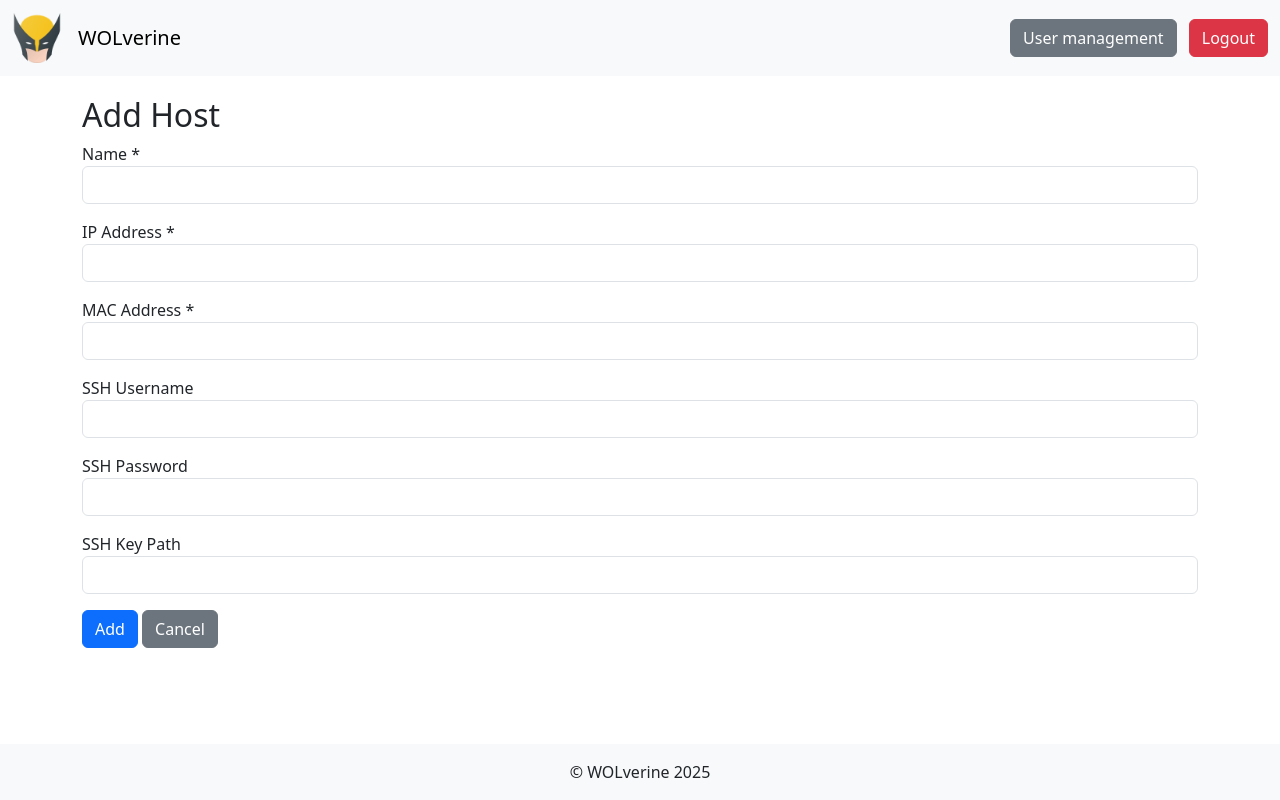
After one commit to Michdo93/WOLverine, a Flask app: page /hosts/create in a window 1280 px wide. The commit adds this page. Run offline with Flask 3, Linux system fonts and the light colour scheme; the visitor is signed in with stand-in values (Sample User, id 1); tables that the repository leaves empty hold one stand-in row (values such as "Sample post").

Commit message:
Added SQLite

```diff
--- a/app.py
+++ b/app.py
@@ -5,35 +5,40 @@ import bcrypt
 import hmac
 import time
 import secrets
-from flask import Flask, render_template, request, redirect, session, jsonify, Response
+from flask import Flask, render_template, request, redirect, session, jsonify, Response, url_for, flash
 from flask_socketio import SocketIO
+from flask_cors import CORS
 from functools import wraps
-from config import USERS, HOSTS
-from utils.host import Host
-import base64
+from extensions import db
+from utils.host_client import HostClient
 
 app = Flask(__name__)
 app.secret_key = secrets.token_hex(32)
 
-socketio = SocketIO(app, async_mode='eventlet')
+CORS(app, origins=["http://localhost:5000"])
 
-host_objects = [Host(**h) for h in HOSTS]
-host_status = [None] * len(host_objects)
+app.config['SQLALCHEMY_DATABASE_URI'] = 'sqlite:///wolverine.db'
+app.config['SQLALCHEMY_TRACK_MODIFICATIONS'] = False
+db.init_app(app)
 
+socketio = SocketIO(app, cors_allowed_origins='*', async_mode='eventlet')
+#socketio = SocketIO(app, cors_allowed_origins='*', async_mode='eventlet', logger=True, engineio_logger=True)
+
+from models import User, Host
 
 # -------------------
 # Basic Auth Helpers
 # -------------------
+
 def verify_password(username, password):
-    stored = USERS.get(username)
-    if not stored:
+    user = User.query.filter_by(username=username).first()
+    if not user:
         return False
 
-    if stored.startswith('$2b$'):
-        return bcrypt.checkpw(password.encode('utf-8'), stored.encode('utf-8'))
+    if user.password.startswith('$2b$'):
+        return bcrypt.checkpw(password.encode('utf-8'), user.password.encode('utf-8'))
     else:
-        return hmac.compare_digest(stored, password)
-
+        return hmac.compare_digest(user.password, password)
 
 def require_auth(f):
     @wraps(f)
@@ -48,83 +53,210 @@ def require_auth(f):
         return f(*args, **kwargs)
     return decorated
 
+def current_user():
+    return User.query.filter_by(username=session.get('user')).first()
+
+def require_admin(f):
+    @wraps(f)
+    def decorated(*args, **kwargs):
+        user = current_user()
+        if not user or user.role != 'admin':
+            return "Access denied", 403
+        return f(*args, **kwargs)
+    return decorated
 
 # -------------------
 # Web Routes
 # -------------------
+
 @app.route('/login', methods=['GET', 'POST'])
 def login():
     if request.method == 'POST':
-        user = request.form['username']
-        pwd = request.form['password']
+        username = request.form['username']
+        password = request.form['password']
 
-        if verify_password(user, pwd):
-            session['user'] = user
+        user = User.query.filter_by(username=username).first()
+        if user and verify_password(user.username, password):
+            session['user'] = user.username
+            session['role'] = user.role
             return redirect('/')
         return 'Login failed'
     return render_template('login.html')
-
 
 @app.route('/logout')
 def logout():
     session.clear()
     return redirect('/login')
 
-
 @app.route('/')
 def index():
     if 'user' not in session:
         return redirect('/login')
 
-    host_data = []
-    for host in host_objects:
-        host_info = {
-            "name": host.name,
-            "ip": host.ip,
-            "mac": host.mac,
-            "ssh_user": host.ssh_user,
-            "ssh_password": host.ssh_password,
-            "has_ssh": bool(host.ssh_user and (host.ssh_key_path or host.ssh_password)),
-        }
-        host_data.append(host_info)
+    hosts = Host.query.all()
 
-    return render_template('index.html', hosts=host_data)
-
+    return render_template('index.html', hosts=hosts, session=session)
 
 @app.route('/status/<int:idx>')
 def status(idx):
-    host = host_objects[idx]
+    host = db.session.get(Host, idx)
+
+    if not host:
+        return jsonify({'error': 'Host not found'}), 404
+
+    client = HostClient(
+        name=host.name,
+        ip=host.ip,
+        mac=host.mac,
+        ssh_user=host.ssh_user,
+        ssh_password=host.ssh_password,
+        ssh_key_path=host.ssh_key_path
+    )
+
     return jsonify({
-        'online': host.is_online(),
-        'info': host.get_info() if host.is_online() else ''
+        'online': client.is_online(),
+        'info': client.get_info() if client.is_online() else ''
     })
-
 
 @app.route('/action/<int:idx>', methods=['POST'])
 def action(idx):
-    host = host_objects[idx]
+    host = db.session.get(Host, idx)
+    if not host:
+        return jsonify({'error': 'Host not found'}), 404
+
+    client = HostClient(
+        name=host.name,
+        ip=host.ip,
+        mac=host.mac,
+        ssh_user=host.ssh_user,
+        ssh_password=host.ssh_password,
+        ssh_key_path=host.ssh_key_path
+    )
+
     action_type = request.json.get("action")
 
     if action_type == "wake":
-        if not host.is_online():
-            host.wake()
+        if not client.is_online():
+            client.wake()
             return jsonify({'action': 'wake'})
         return jsonify({'error': 'Host already online'}), 409
 
     if action_type == "shutdown":
-        if host.is_online():
-            host.shutdown()
+        if client.is_online():
+            client.shutdown()
             return jsonify({'action': 'shutdown'})
         return jsonify({'error': 'Host offline'}), 409
 
     if action_type == "reboot":
-        if host.is_online():
-            host.reboot()
+        if client.is_online():
+            client.reboot()
             return jsonify({'action': 'reboot'})
         return jsonify({'error': 'Host offline'}), 409
 
     return jsonify({'error': 'Invalid action'}), 400
 
+# Users overview
+@app.route('/users')
+def user_list():
+    if 'user' not in session:
+        return redirect('/login')
+
+    user = current_user()
+    if not user or user.role != 'admin':
+        return "Access denied", 403
+
+    users = User.query.all()
+    return render_template('users.html', users=users)
+
+# Add user
+@app.route("/users/create", methods=["GET", "POST"])
+def add_user():
+    if request.method == "POST":
+        pw_raw = request.form["password"].encode("utf-8")
+        hashed_pw = bcrypt.hashpw(pw_raw, bcrypt.gensalt()).decode("utf-8")
+
+        user = User(username=request.form["username"], role=request.form["role"], password=hashed_pw)
+        db.session.add(user)
+        db.session.commit()
+        flash("User added successfully.")
+        return redirect(url_for("user_list"))
+    return render_template("user_form.html", action="Add", user=None)
+
+# Edit user
+@app.route("/users/edit/<int:user_id>", methods=["GET", "POST"])
+def edit_user(user_id):
+    user = User.query.get_or_404(user_id)
+    if request.method == "POST":
+        user.username = request.form["username"]
+        user.role = request.form["role"]
+        if request.form["password"]:
+            pw_raw = request.form["password"].encode("utf-8")
+            user.password = bcrypt.hashpw(pw_raw, bcrypt.gensalt()).decode("utf-8")
+        db.session.commit()
+        flash("User updated successfully.")
+        return redirect(url_for("user_list"))
+    return render_template("user_form.html", action="Edit", user=user)
+
+# Delete user
+@app.route("/users/delete/<int:user_id>")
+def delete_user(user_id):
+    user = User.query.get_or_404(user_id)
+    db.session.delete(user)
+    db.session.commit()
+    flash("User deleted.")
+    return redirect(url_for("user_list"))
+
+# Create host
+@app.route("/hosts/create", methods=["GET", "POST"])
+@require_admin
+def add_host():
+    if request.method == "POST":
+        host = Host(
+            name=request.form["name"],
+            ip=request.form["ip"],
+            mac=request.form["mac"],
+            ssh_user=request.form.get("ssh_user"),
+            ssh_password=request.form.get("ssh_password") or None,
+            ssh_key_path=request.form.get("ssh_key_path") or None
+        )
+        db.session.add(host)
+        db.session.commit()
+        flash("Host added successfully.")
+        return redirect(url_for("index"))
+    return render_template("host_form.html", action="Add", host=None)
+
+# Edit host
+@app.route("/hosts/edit/<int:host_id>", methods=["GET", "POST"])
+@require_admin
+def edit_host(host_id):
+    host = db.session.get(Host, host_id)
+    if not host:
+        return jsonify({'error': 'Host not found'}), 404
+
+    if request.method == "POST":
+        host.name = request.form["name"]
+        host.ip = request.form["ip"]
+        host.mac = request.form["mac"]
+        host.ssh_user = request.form.get("ssh_user")
+        host.ssh_password = request.form.get("ssh_password") or None
+        host.ssh_key_path = request.form.get("ssh_key_path") or None
+        db.session.commit()
+        flash("Host updated.")
+        return redirect(url_for("index"))
+    return render_template("host_form.html", action="Edit", host=host)
+
+# delete host
+@app.route("/hosts/delete/<int:host_id>", methods=["POST"])
+@require_admin
+def delete_host(host_id):
+    host = db.session.get(Host, host_id)
+    if not host:
+        return jsonify({'error': 'Host not found'}), 404
+
+    db.session.delete(host)
+    db.session.commit()
+    flash("Host deleted.")
+    return redirect(url_for("index"))
 
 # -------------------
 # REST API Endpoints
@@ -133,6 +265,7 @@ def action(idx):
 @app.route('/rest/computer', methods=['GET'])
 @require_auth
 def rest_get_all_computers():
+    hosts = Host.query.all()
     return jsonify([
         {
             "name": host.name,
@@ -141,16 +274,12 @@ def rest_get_all_computers():
             "ssh_user": host.ssh_user,
             "has_ssh": bool(host.ssh_user and (host.ssh_key_path or host.ssh_password))
         }
-        for host in host_objects
+        for host in hosts
     ])
 
 
 def get_host_by_name(name):
-    for host in host_objects:
-        if host.name == name:
-            return host
-    return None
-
+    return Host.query.filter_by(name=name).first()
 
 @app.route('/rest/computer/<name>', methods=['GET'])
 @require_auth
@@ -167,7 +296,6 @@ def rest_get_computer(name):
         "has_ssh": bool(host.ssh_user and (host.ssh_key_path or host.ssh_password))
     })
 
-
 @app.route('/rest/computer/<name>/ip', methods=['GET'])
 @require_auth
 def rest_get_ip(name):
@@ -175,7 +303,6 @@ def rest_get_ip(name):
     if not host:
         return jsonify({'error': 'Host not found'}), 404
     return jsonify({'ip': host.ip})
-
 
 @app.route('/rest/computer/<name>/mac', methods=['GET'])
 @require_auth
@@ -185,15 +312,23 @@ def rest_get_mac(name):
         return jsonify({'error': 'Host not found'}), 404
     return jsonify({'mac': host.mac})
 
-
 @app.route('/rest/computer/<name>/status', methods=['GET'])
 @require_auth
 def rest_get_status(name):
     host = get_host_by_name(name)
     if not host:
         return jsonify({'error': 'Host not found'}), 404
-    return jsonify({'status': 'online' if host.is_online() else 'offline'})
 
+    client = HostClient(
+        name=host.name,
+        ip=host.ip,
+        mac=host.mac,
+        ssh_user=host.ssh_user,
+        ssh_password=host.ssh_password,
+        ssh_key_path=host.ssh_key_path
+    )
+
+    return jsonify({'status': 'online' if client.is_online() else 'offline'})
 
 @app.route('/rest/computer/<name>/systeminfo', methods=['GET'])
 @require_auth
@@ -201,10 +336,19 @@ def rest_get_info(name):
     host = get_host_by_name(name)
     if not host:
         return jsonify({'error': 'Host not found'}), 404
-    if not host.is_online():
+
+    client = HostClient(
+        name=host.name,
+        ip=host.ip,
+        mac=host.mac,
+        ssh_user=host.ssh_user,
+        ssh_password=host.ssh_password,
+        ssh_key_path=host.ssh_key_path
+    )
+
+    if not client.is_online():
         return jsonify({'error': 'Host is offline'}), 409
-    return jsonify({'info': host.get_info()})
-
+    return jsonify({'info': client.get_info()})
 
 @app.route('/rest/computer/<name>/wake', methods=['POST'])
 @require_auth
@@ -212,11 +356,21 @@ def rest_wake(name):
     host = get_host_by_name(name)
     if not host:
         return jsonify({'error': 'Host not found'}), 404
-    if host.is_online():
+
+    client = HostClient(
+        name=host.name,
+        ip=host.ip,
+        mac=host.mac,
+        ssh_user=host.ssh_user,
+        ssh_password=host.ssh_password,
+        ssh_key_path=host.ssh_key_path
+    )
+
+    if client.is_online():
         return jsonify({'error': 'Host already online'}), 409
-    host.wake()
+
+    client.wake()
     return jsonify({'status': 'wake sent'}), 200
-
 
 @app.route('/rest/computer/<name>/shutdown', methods=['POST'])
 @require_auth
@@ -224,11 +378,21 @@ def rest_shutdown(name):
     host = get_host_by_name(name)
     if not host:
         return jsonify({'error': 'Host not found'}), 404
-    if not host.is_online():
+
+    client = HostClient(
+        name=host.name,
+        ip=host.ip,
+        mac=host.mac,
+        ssh_user=host.ssh_user,
+        ssh_password=host.ssh_password,
+        ssh_key_path=host.ssh_key_path
+    )
+
+    if not client.is_online():
         return jsonify({'error': 'Host is offline'}), 409
-    host.shutdown()
+
+    client.shutdown()
     return jsonify({'status': 'shutdown sent'}), 200
-
 
 @app.route('/rest/computer/<name>/reboot', methods=['POST'])
 @require_auth
@@ -236,35 +400,58 @@ def rest_reboot(name):
     host = get_host_by_name(name)
     if not host:
         return jsonify({'error': 'Host not found'}), 404
-    if not host.is_online():
+
+    client = HostClient(
+        name=host.name,
+        ip=host.ip,
+        mac=host.mac,
+        ssh_user=host.ssh_user,
+        ssh_password=host.ssh_password,
+        ssh_key_path=host.ssh_key_path
+    )
+
+    if not client.is_online():
         return jsonify({'error': 'Host is offline'}), 409
-    host.reboot()
+
+    client.reboot()
     return jsonify({'status': 'reboot sent'}), 200
-
 
 # -------------------
 # Host Monitoring
 # -------------------
 
 def monitor_hosts():
-    while True:
-        for idx, host in enumerate(host_objects):
-            try:
-                current = host.is_online()
-                if host_status[idx] != current:
-                    host_status[idx] = current
-                    socketio.emit('status_update', {
-                        'idx': idx,
-                        'online': current,
-                        'info': host.get_info() if current else ''
-                    })
-            except Exception as e:
-                print(f"Error checking host {host.name}: {e}")
-        time.sleep(5)
+    with app.app_context():
+        host_status = {}
 
+        while True:
+            hosts = Host.query.all()
+            for host in hosts:
+                client = HostClient(
+                    name=host.name,
+                    ip=host.ip,
+                    mac=host.mac,
+                    ssh_user=host.ssh_user,
+                    ssh_password=host.ssh_password,
+                    ssh_key_path=host.ssh_key_path
+                )
+
+                try:
+                    current = client.is_online()
+                    last_status = host_status.get(host.id)
+
+                    if last_status != current:
+                        host_status[host.id] = current
+                        socketio.emit('status_update', {
+                            'idx': host.id,
+                            'online': current,
+                            'info': client.get_info() if current else ''
+                        })
+                except Exception as e:
+                    print(f"Error checking host {host.name}: {e}")
+            time.sleep(5)
 
 socketio.start_background_task(target=monitor_hosts)
 
-
 if __name__ == '__main__':
     socketio.run(app, host='0.0.0.0', port=5000)
--- /dev/null
+++ b/extensions.py
@@ -0,0 +1,3 @@
+from flask_sqlalchemy import SQLAlchemy
+
+db = SQLAlchemy()
--- a/requirements.txt
+++ b/requirements.txt
@@ -1,6 +1,8 @@
 Flask==3.0.3
 Flask-SocketIO==5.5.1
 Flask-HTTPAuth==4.8.0
+Flask-SQLAlchemy==2.5.1
+flask-cors==5.0.0
 ping3==4.0.8
 paramiko==2.6.0
 wakeonlan==3.1.0
--- /dev/null
+++ b/templates/base.html
@@ -0,0 +1,88 @@
+<!DOCTYPE html>
+<html lang="en">
+<head>
+    <meta charset="UTF-8">
+    <title>{% block title %}WOLverine{% endblock %}</title>
+    <meta name="viewport" content="width=device-width, initial-scale=1.0">
+    <link href="https://cdn.jsdelivr.net/npm/bootstrap@5.3.0-alpha1/dist/css/bootstrap.min.css" rel="stylesheet">
+    <link rel="icon" href="/static/favicon.ico" type="image/x-icon">
+    <style>
+        .navbar-brand img {
+            height: 50px;
+        }
+
+        .jumbotron {
+            background-color: #f8f9fa;
+            padding: 2rem;
+            border-radius: 8px;
+            margin-bottom: 1.5rem;
+        }
+
+        .host-card {
+            background-color: #f8f9fa;
+            padding: 1.5rem;
+            border-radius: 8px;
+            margin-bottom: 1rem;
+        }
+
+        .sticky-footer {
+            position: sticky;
+            bottom: 0;
+            width: 100%;
+        }
+
+        /* Loading overlay */
+        .overlay {
+            position: fixed;
+            top: 0;
+            left: 0;
+            width: 100%;
+            height: 100%;
+            background: rgba(0, 0, 0, 0.5);
+            display: none;
+            align-items: center;
+            justify-content: center;
+            z-index: 9999;
+        }
+
+        .spinner-border {
+            width: 3rem;
+            height: 3rem;
+            border-width: 0.3rem;
+        }
+    </style>
+    {% block head %}{% endblock %}
+</head>
+<body class="d-flex flex-column min-vh-100">
+
+    <!-- Navbar -->
+    <nav class="navbar navbar-expand-lg navbar-light bg-light fixed-top">
+        <div class="container-fluid">
+            <a class="navbar-brand" href="#"><img src="/static/wolverine.webp" alt="Wolverine Logo"></a>
+            <a class="navbar-brand" href="#">WOLverine</a>
+            <div class="ms-auto">
+                {% if session.role == 'admin' %}
+                <a href="/users" class="btn btn-secondary ms-2">User management</a>
+                {% endif %}
+                <a href="/logout" class="btn btn-danger ms-2">Logout</a>
+            </div>
+        </div>
+    </nav>
+
+    <!-- Page content -->
+    <main class="container mt-5 pt-5">
+        {% block content %}{% endblock %}
+    </main>
+
+    <!-- Footer -->
+    <footer class="sticky-footer mt-auto bg-light py-3">
+        <div class="container text-center">
+            <span>&copy; WOLverine 2025</span>
+        </div>
+    </footer>
+
+    {% block scripts %}
+    <script src="https://cdn.jsdelivr.net/npm/bootstrap@5.3.0-alpha1/dist/js/bootstrap.bundle.min.js"></script>
+    {% endblock %}
+</body>
+</html>
--- /dev/null
+++ b/templates/host_form.html
@@ -0,0 +1,50 @@
+{% extends "base.html" %}
+{% block title %}{{ action }} Host{% endblock %}
+
+{% block content %}
+<h2>{{ action }} Host</h2>
+<form method="POST">
+    <div class="mb-3">
+        <label for="name">Name *</label>
+        <input type="text" class="form-control" name="name" id="name" required value="{{ host.name if host else '' }}">
+    </div>
+    <div class="mb-3">
+        <label for="ip">IP Address *</label>
+        <input type="text" class="form-control" name="ip" id="ip" required value="{{ host.ip if host else '' }}">
+    </div>
+    <div class="mb-3">
+        <label for="mac">MAC Address *</label>
+        <input type="text" class="form-control" name="mac" id="mac" required value="{{ host.mac if host else '' }}">
+    </div>
+    <div class="mb-3">
+        <label for="ssh_user">SSH Username</label>
+        <input type="text" class="form-control" name="ssh_user" id="ssh_user" value="{{ host.ssh_user if host else '' }}">
+    </div>
+    <div class="mb-3">
+        <label for="ssh_password">SSH Password</label>
+        <input type="password" class="form-control" name="ssh_password" id="ssh_password" value="{{ host.ssh_password if host else '' }}">
+    </div>
+    <div class="mb-3">
+        <label for="ssh_key_path">SSH Key Path</label>
+        <input type="text" class="form-control" name="ssh_key_path" id="ssh_key_path" value="{{ host.ssh_key_path if host else '' }}">
+    </div>
+    <button type="submit" class="btn btn-primary">{{ action }}</button>
+    <a href="{{ url_for('index') }}" class="btn btn-secondary">Cancel</a>
+</form>
+
+<script>
+    // Nur eins von beiden zulassen
+    const pw = document.getElementById("ssh_password");
+    const key = document.getElementById("ssh_key_path");
+
+    pw.addEventListener("input", () => {
+        if (pw.value) key.disabled = true;
+        else key.disabled = false;
+    });
+
+    key.addEventListener("input", () => {
+        if (key.value) pw.disabled = true;
+        else pw.disabled = false;
+    });
+</script>
+{% endblock %}
--- a/utils/host.py
+++ b/utils/host_client.py
@@ -9,7 +9,7 @@ import os
 import tempfile
 import textwrap
 
-class Host:
+class HostClient:
     def __init__(self, name, ip, mac, ssh_user, ssh_password=None, ssh_key_path=None):
         self.name = name
         self.ip = ip
```
Also changed, not shown: create_db.py (added, +21 -0 lines), hash_password.py (deleted, +0 -11 lines), models.py (added, +22 -0 lines), templates/_host_button.html (deleted, +0 -10 lines), templates/index.html (+31 -83 lines), templates/user_form.html (added, +30 -0 lines), templates/users.html (added, +34 -0 lines), 1 other file.
